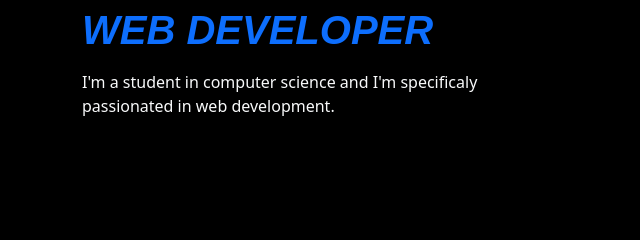
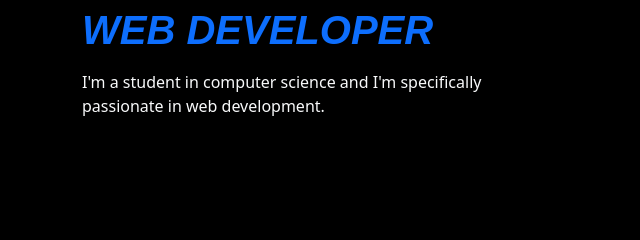
Before and after one commit to amura16/portfolio, a plain HTML site: page index.html in a window 1280 px wide. Shown: the part 345-585 px from the top of the page, 0-640 px from the left. Drawn offline with nearby package versions, Linux system fonts and the light colour scheme; a web font is replaced by a local one.

Commit message:
Update index.html

```diff
--- a/index.html
+++ b/index.html
@@ -82,7 +82,7 @@
                         <h2 class="mb-5 ">Hi, <br> I'm <b>Roddy TANJAKA</b></h2>
                         <h1 class="mt-5 mb-3 text-primary h1 col-sm-9 col-md-12">WEB DEVELOPER</h1>
                         <p class="text-light col-sm-9">
-                            I'm a student in computer science and I'm specificaly passionated in web development.
+                            I'm a student in computer science and I'm specifically passionate in web development.
                         </p>
                     </span>
                 </div>
```
